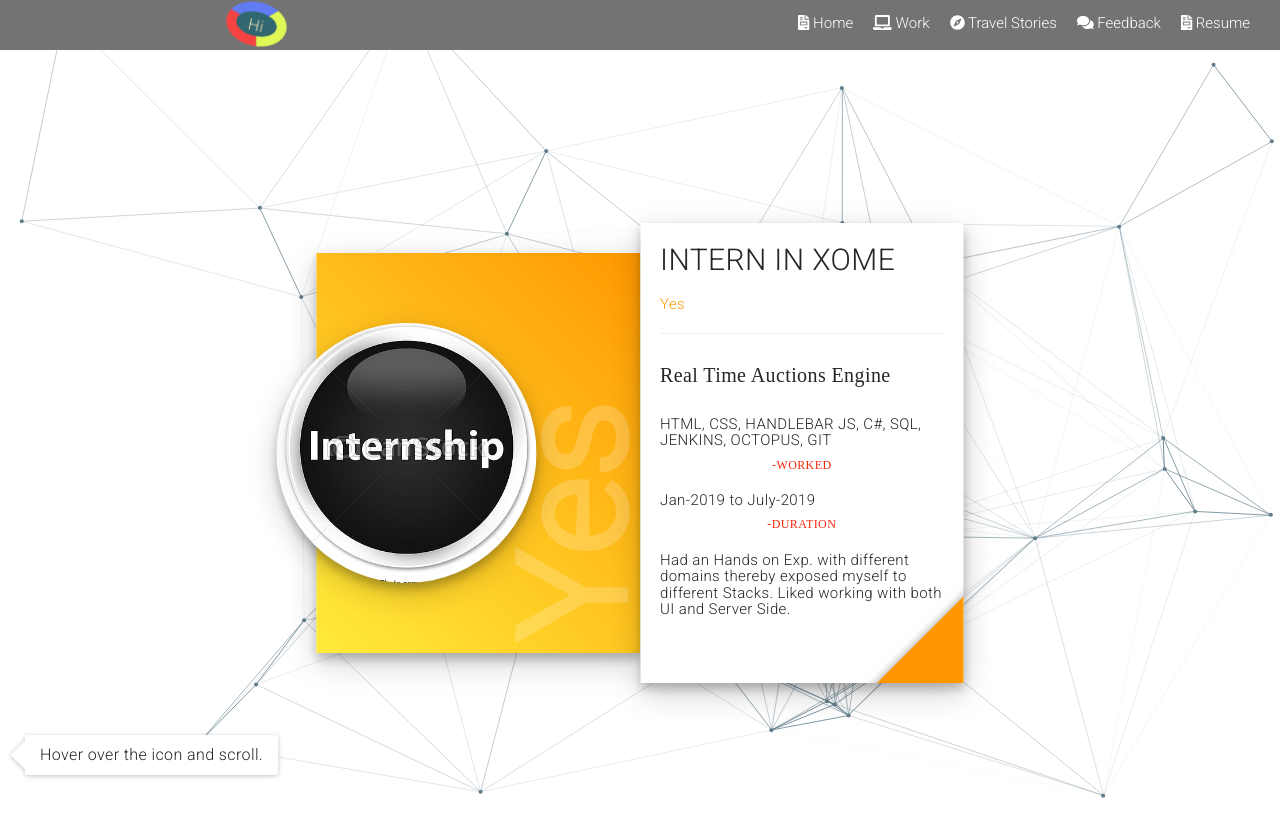
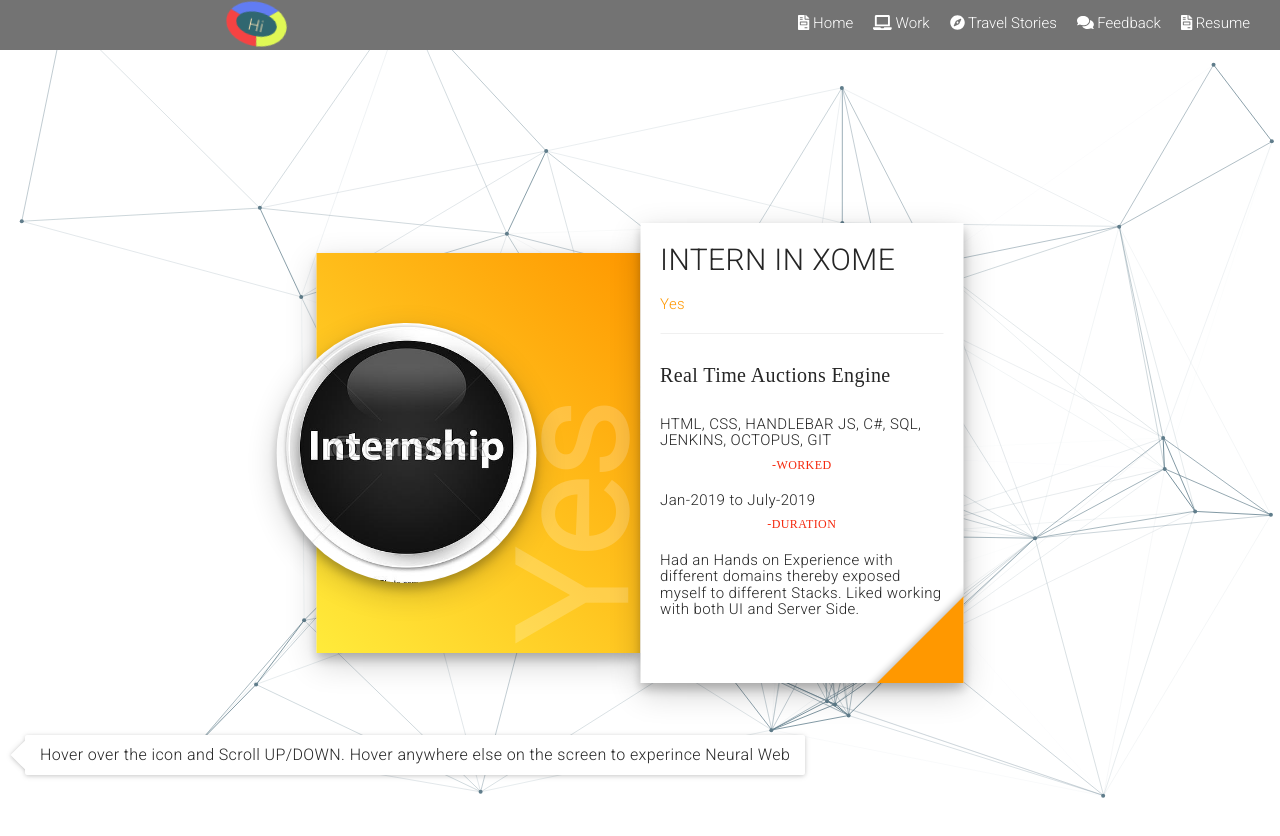
Before and after one commit to santhoshravi98/my-portfolio, a React (Create React App) app: page /work-experience in a window 1280 px wide. Shown: the top 836 px of the page. Built offline with nearby package versions, Linux system fonts and the light colour scheme; what css-module-class-lister would draw is missing.

Commit message:
optimised hover sroll and few fixes

```diff
--- a/package.json
+++ b/package.json
@@ -17,6 +17,7 @@
     "node-sass": "^5.0.0",
     "react": "^17.0.1",
     "react-bootstrap": "^1.4.0",
+    "react-device-detect": "^1.15.0",
     "react-dom": "^17.0.1",
     "react-modal": "^3.12.1",
     "react-redux": "^7.2.2",
--- a/src/Components/Footer/Footer.js
+++ b/src/Components/Footer/Footer.js
@@ -5,7 +5,8 @@
   faTwitter,
   faLinkedin,
   faInstagram,
-  faGithub
+  faGithub,
+  faWhatsapp
 } from "@fortawesome/free-brands-svg-icons";
 import { FontAwesomeIcon } from "@fortawesome/react-fontawesome";
 
@@ -89,7 +90,7 @@
                   </a>
                 </li>
                 <li>
-                  <a className="twitter" href="/#" rel="noopener noreferrer" target="_blank">
+                  <a className="twitter" href="https://twitter.com/SanthoshBozz" rel="noopener noreferrer" target="_blank">
                     <FontAwesomeIcon icon={faTwitter} />
                   </a>
                 </li>
@@ -108,6 +109,11 @@
                     <FontAwesomeIcon icon={faGithub} />
                   </a>
                 </li>
+                <li>
+                  <a href="tel:9442357408">
+                    <FontAwesomeIcon icon={faWhatsapp}/>
+                  </a>
+                </li>
               </ul>
             </div>
           </div>
--- a/src/Containers/Work/Work.css
+++ b/src/Containers/Work/Work.css
@@ -68,7 +68,6 @@
     border-radius: 2px;
     box-shadow: rgba(0, 0, 0, 0.12) 0px 1px 6px, rgba(0, 0, 0, 0.12) 0px 1px 4px;
     display: inline-block;
-    height: 40px;
     font-size: 1em;
     font-weight: 100;
     line-height: 40px;
--- a/src/Containers/Work/Work.js
+++ b/src/Containers/Work/Work.js
@@ -3,6 +3,7 @@
 import internImage from '../../Assets/Images/intern.jpg'
 import workImage from '../../Assets/Images/work.png'
 import skillsImage from '../../Assets/Images/skills.jpg'
+import { isMobile } from 'react-device-detect';
 
 const ORANGE = 'ORANGE',
     BLUE = 'BLUE',
@@ -54,7 +55,7 @@
         work: "Real Time Auctions Engine",
         cap: "HTML, CSS, HANDLEBAR JS, C#, SQL, JENKINS, OCTOPUS, GIT",
         Duration: "Jan-2019 to July-2019",
-        circulating: "Had an Hands on Exp. with different domains thereby exposed myself to different Stacks. Liked working with both UI and Server Side.",
+        circulating: "Had an Hands on Experience with different domains thereby exposed myself to different Stacks. Liked working with both UI and Server Side.",
         img: getInternIcon(),
         color: getCoinColor("BTC"),
         label1: "-Worked",
@@ -168,12 +169,19 @@
             )
         }
 
+        let dynamicHoverContent;
+        if (isMobile) {
+            dynamicHoverContent = "Double Touch to Zoom out, Touch the Left Section(with half round icons) once and Swipe UP/DOWN. Touch anywhere else on the screen to experience Neural Web"
+        }
+        else
+            dynamicHoverContent = "Hover over the icon and Scroll UP/DOWN. Hover anywhere else on the screen to experince Neural Web";
+
         return (
             <div id="app" className={updating ? 'updating' : ''}>
                 <div id="particles" />
                 <div id="help-tooltip">
                     <i className="fa fa-question-circle-o" />
-                    <h1><span className="text">Hover over the icon and scroll.</span><span className="triangle" /></h1>
+                    <h1><span className="text">{dynamicHoverContent}</span><span className="triangle" /></h1>
                 </div>
                 {card}
             </div>
```
Also changed, not shown: 2 other files (tests, documents, lock files or other folders).
